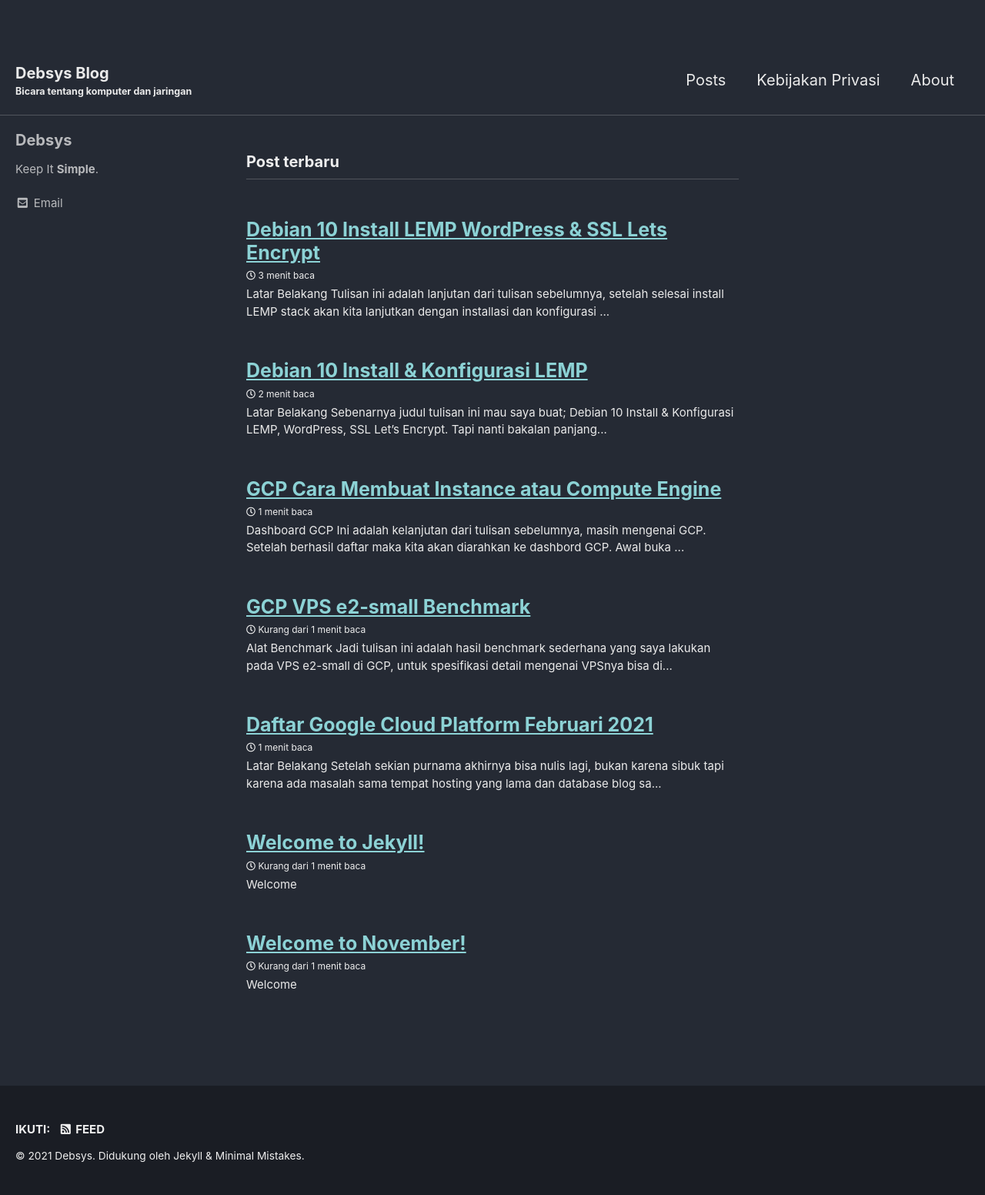
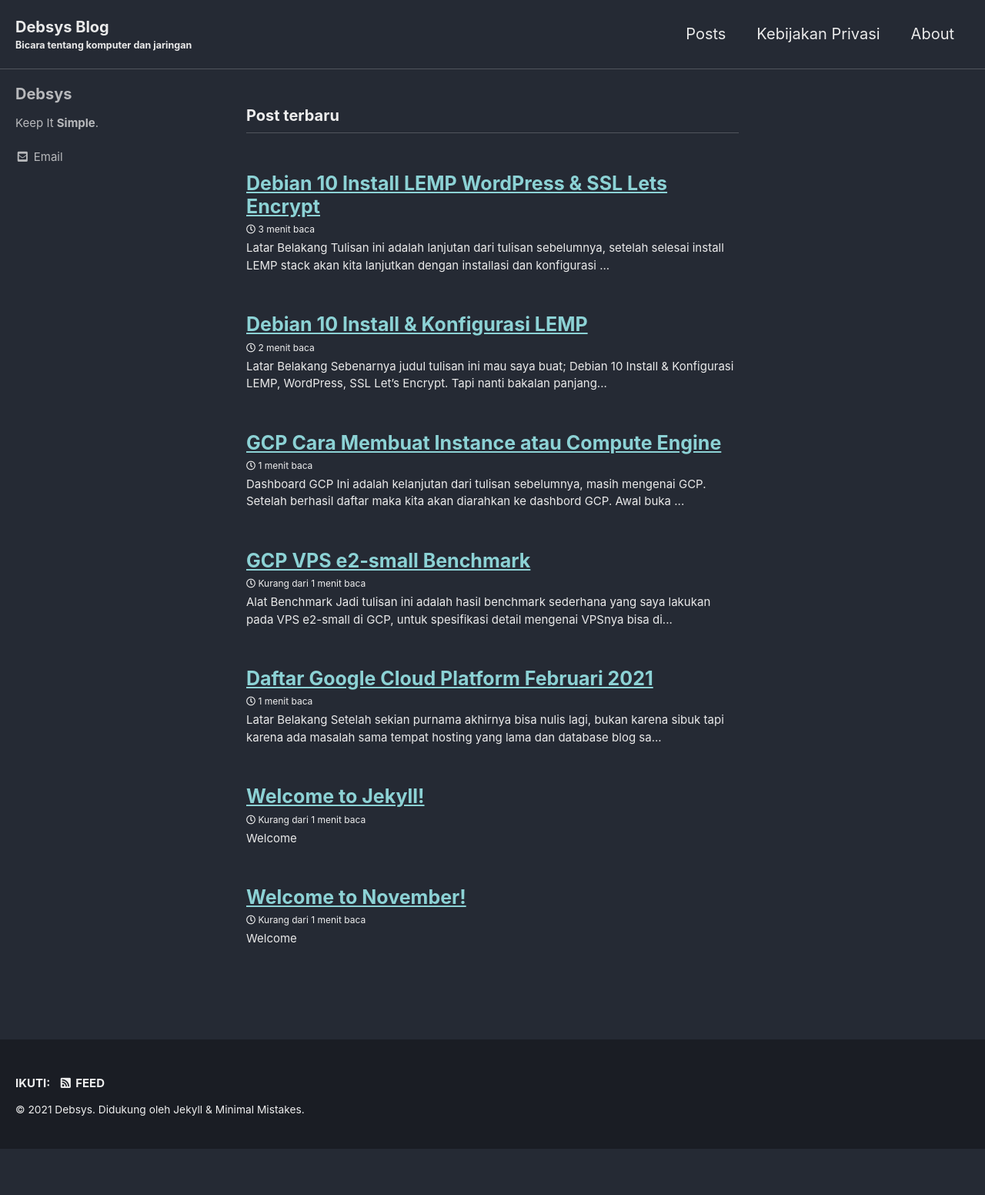
Before and after one commit to debsys/debsys.github.io, a Jekyll site: the page built from index.html, in a window 1280 px wide. Shown: the whole page at 77% size. Built offline with Jekyll 4.4.1, drawn with Linux system fonts in a browser that asks for light colours; cached includes are drawn as plain includes; the list of posts is cut into pages by our own code; after the commit the page ends 1492 px from its top, so only the background shows below that.

Commit message:
Update _base.scss

```diff
--- a/_sass/minimal-mistakes/_base.scss
+++ b/_sass/minimal-mistakes/_base.scss
@@ -10,7 +10,7 @@ html {
 
 body {
   margin: 0;
-  padding: 60px 0 0;
+  padding: 0;
   color: $text-color;
   font-family: $global-font-family;
   line-height: 1.5;
```
